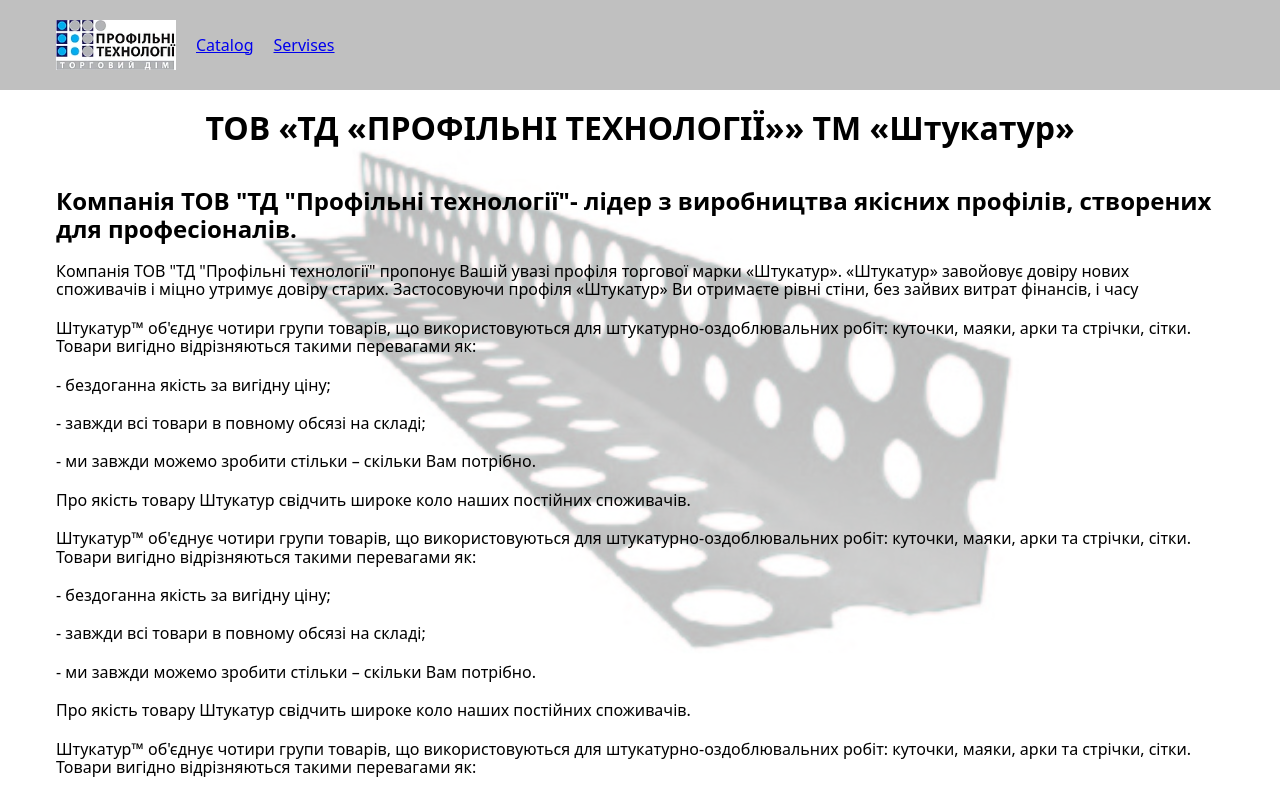
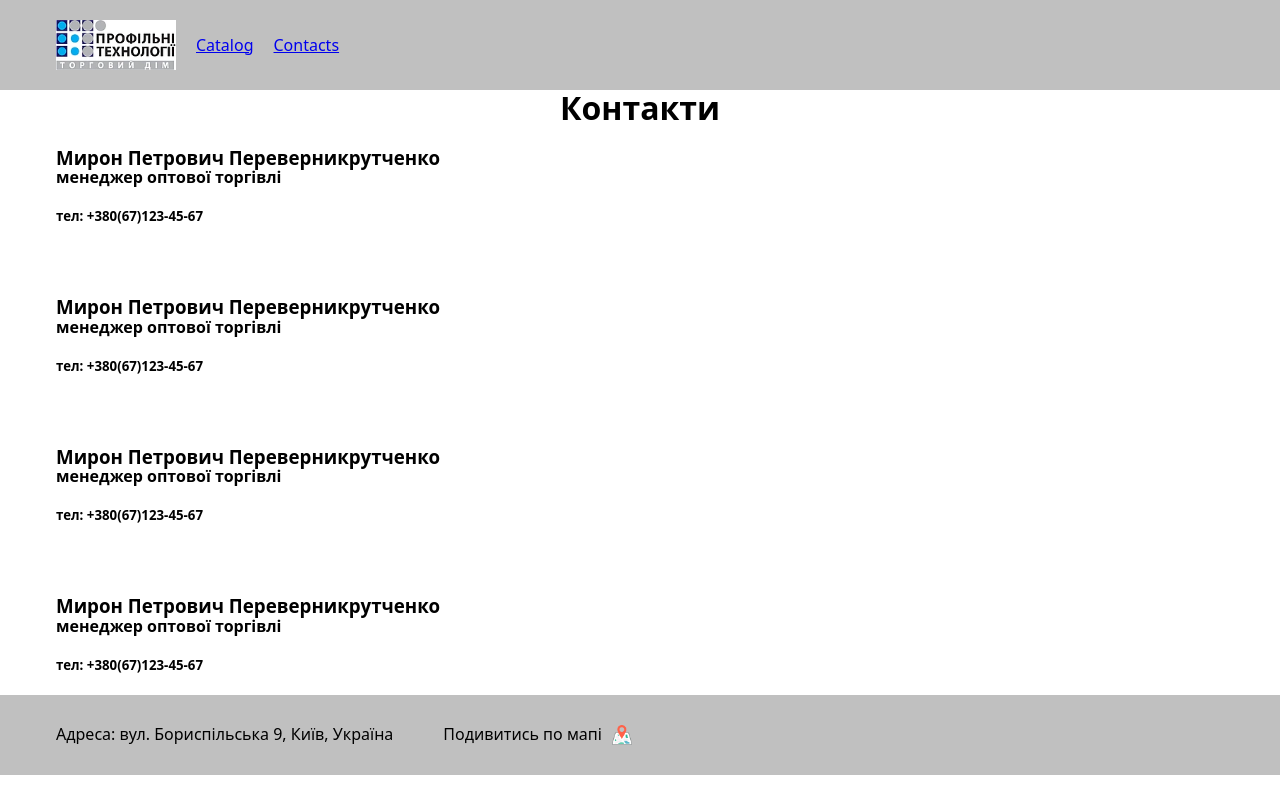
Before and after one commit to Andrii-13/furniture_technologies, a React (Create React App) app: page /contacts in a window 1280 px wide. Shown: the top 797 px of the page. Built offline with nearby package versions, Linux system fonts and the light colour scheme.

Commit message:
fix contacts

```diff
--- a/src/components/App/App.jsx
+++ b/src/components/App/App.jsx
@@ -1,4 +1,4 @@
-import { Catalog, Home, Services } from 'pages';
+import { Catalog, Contacts, Home } from 'pages';
 import { Footer, Header } from 'components';
 import { Route, Routes } from 'react-router-dom';
 
@@ -9,7 +9,7 @@
       <Routes>
         <Route path="/" element={<Home />} />
         <Route path="/catalog" element={<Catalog />} />
-        <Route path="/servises" element={<Services />} />
+        <Route path="/contacts" element={<Contacts />} />
         <Route path="*" element={<Home />} />
       </Routes>
       <Footer />
--- a/src/components/CatalogForm/CatalogForm.jsx
+++ b/src/components/CatalogForm/CatalogForm.jsx
@@ -1,21 +1,25 @@
 import React from 'react';
 import Select from 'react-select';
+import { CatalogFormStyle } from './CatalogForm.styled';
 
-const options = [
+const optionsWorks = [
   { value: 'all', label: 'всі' },
   { value: 'external', label: 'зовнішні роботи' },
   { value: 'internal', label: 'внутрішні роботи' },
 ];
 
+const optionsProduct = [
+  { value: 'all', label: 'всі' },
+  { value: 'angle', label: 'кут' },
+  { value: 'profile', label: 'профіль' },
+  { value: 'lighthouse', label: 'маяк' },
+];
+
 export const CatalogForm = () => {
   return (
-    <div>
-      <Select
-        //defaultValue={color}
-        // onChange={handleSelect}
-        options={options}
-        placeholder="Види робіт"
-      />
-    </div>
+    <CatalogFormStyle>
+      <Select options={optionsWorks} placeholder="Види робіт" />
+      <Select options={optionsProduct} placeholder="Види продукту" />
+    </CatalogFormStyle>
   );
 };
--- a/src/components/CatalogForm/CatalogForm.styled.js
+++ b/src/components/CatalogForm/CatalogForm.styled.js
@@ -0,0 +1,6 @@
+import styled from 'styled-components';
+
+export const CatalogFormStyle = styled.div`
+  display: flex;
+  gap: 10px;
+`;
--- a/src/components/Header/Header.jsx
+++ b/src/components/Header/Header.jsx
@@ -12,7 +12,7 @@
             <Logo />
           </Link>
           <Link to="/catalog">Catalog</Link>
-          <Link to="/servises">Servises</Link>
+          <Link to="/contacts">Contacts</Link>
         </HeaderNav>
       </Container>
     </HeaderWrap>
--- /dev/null
+++ b/src/pages/Contacts/Contacts.jsx
@@ -0,0 +1,33 @@
+import { Container } from 'components/App/App.styled';
+import { Title } from 'components/App/Title/Title';
+import React from 'react';
+
+export const Contacts = () => {
+  return (
+    <Container>
+      <Title>Контакти</Title>
+      <div style={{ display: 'flex', flexDirection: 'column', gap: '50px' }}>
+        <div>
+          <h3>Мирон Петрович Переверникрутченко</h3>
+          <h4>менеджер оптової торгівлі</h4>
+          <h5>тел: +380(67)123-45-67</h5>
+        </div>
+        <div>
+          <h3>Мирон Петрович Переверникрутченко</h3>
+          <h4>менеджер оптової торгівлі</h4>
+          <h5>тел: +380(67)123-45-67</h5>
+        </div>
+        <div>
+          <h3>Мирон Петрович Переверникрутченко</h3>
+          <h4>менеджер оптової торгівлі</h4>
+          <h5>тел: +380(67)123-45-67</h5>
+        </div>
+        <div>
+          <h3>Мирон Петрович Переверникрутченко</h3>
+          <h4>менеджер оптової торгівлі</h4>
+          <h5>тел: +380(67)123-45-67</h5>
+        </div>
+      </div>
+    </Container>
+  );
+};
--- a/src/pages/Services/Services.jsx
+++ /dev/null
@@ -1,6 +0,0 @@
-import { Container } from 'components/App/App.styled';
-import React from 'react';
-
-export const Services = () => {
-  return <Container>Services</Container>;
-};
--- a/src/pages/index.js
+++ b/src/pages/index.js
@@ -1,3 +1,3 @@
 export * from './Home/Home.jsx';
 export * from './Catalog/Catalog.jsx';
-export * from './Services/Services.jsx';
+export * from './Contacts/Contacts.jsx';
```
Also changed, not shown: src/pages/Contacts/Contacts.styled.js (added).
